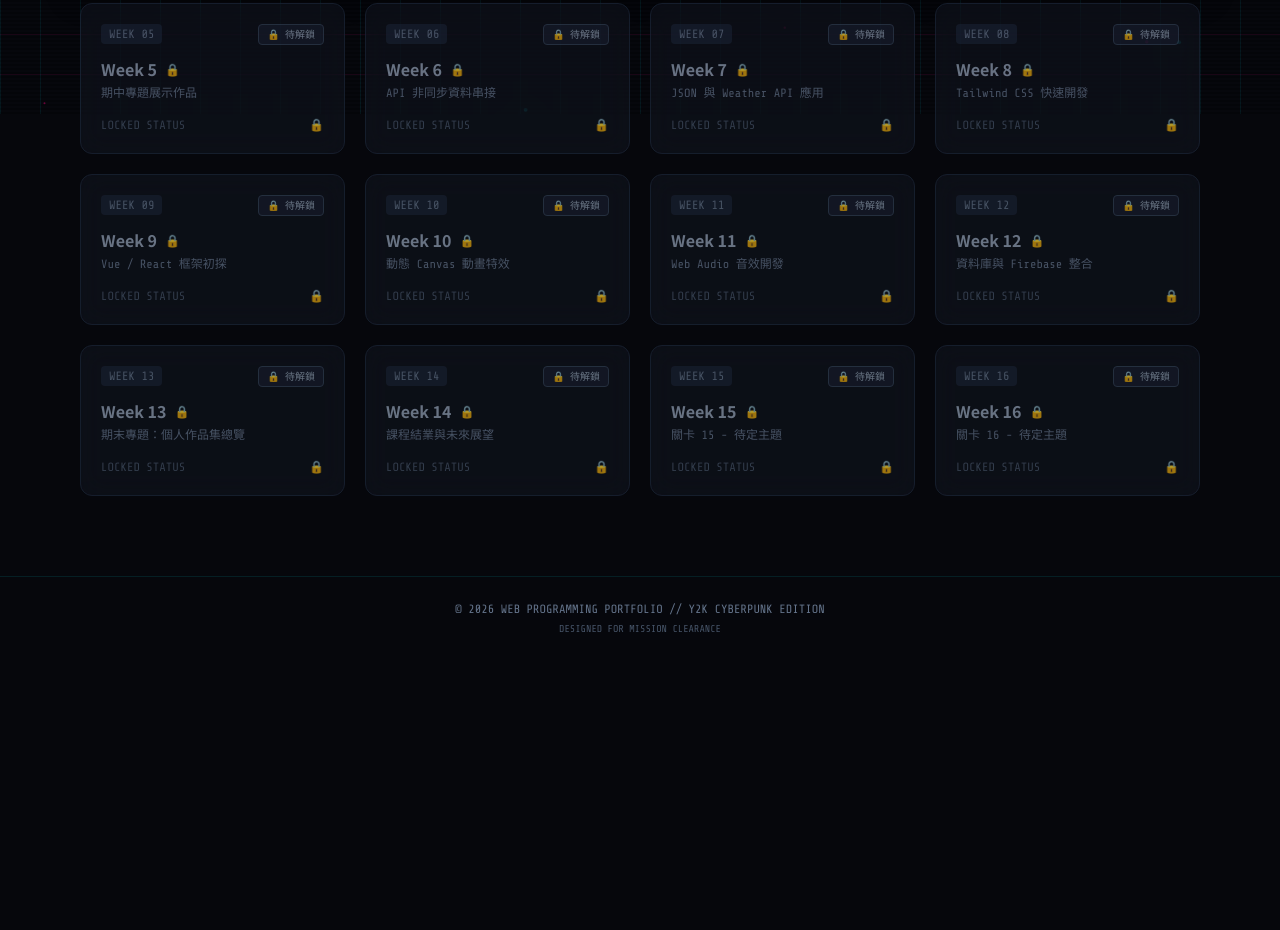
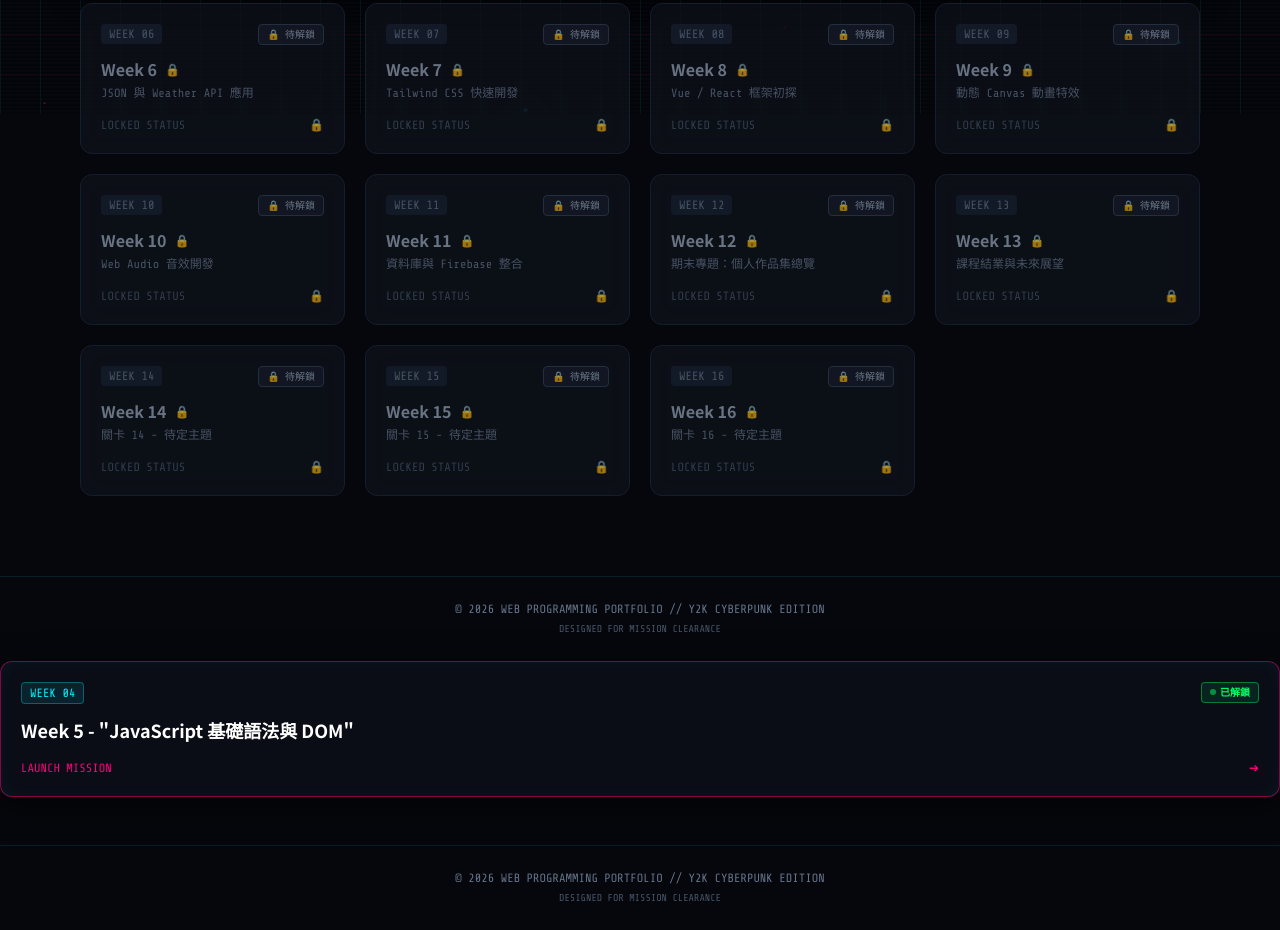
Before and after one commit to s26122165-cloud/10-12_Nhi, a plain HTML site: page index.html in a window 1280 px wide. Shown: the part 686-1616 px from the top of the page. Before the commit the page ends 1347 px from the top, so only its background shows below. Drawn offline with nearby package versions, Linux system fonts and the light colour scheme.

Commit message:
Update week number in locked buttons generation

```diff
--- a/index.html
+++ b/index.html
@@ -331,12 +331,45 @@
         <p class="text-[10px] text-slate-600 mt-1">DESIGNED FOR MISSION CLEARANCE</p>
     </footer>
 
+          <!-- BUTTON 5: UNLOCKED -->
+                <a href="w5/index.html" onmouseenter="playHoverSFX()" onclick="playClickSFX()" class="card-active glass-panel rounded-xl p-5 border border-cyber-magenta/50 block relative group">
+                    <div class="tech-corner tech-tl border-cyber-cyan"></div>
+                    <div class="tech-corner tech-tr border-cyber-cyan"></div>
+                    <div class="tech-corner tech-bl border-cyber-cyan"></div>
+                    <div class="tech-corner tech-br border-cyber-cyan"></div>
+
+                    <div class="flex justify-between items-start mb-3">
+                        <span class="font-mono text-xs text-cyber-cyan bg-cyber-cyan/10 px-2 py-0.5 rounded border border-cyber-cyan/30">WEEK 04</span>
+                        <span class="inline-flex items-center gap-1 font-mono text-[10px] text-cyber-green font-bold bg-cyber-green/10 px-2 py-0.5 rounded border border-cyber-green/40">
+                            <span class="w-1.5 h-1.5 rounded-full bg-cyber-green animate-pulse"></span> 已解鎖
+                        </span>
+                    </div>
+                    <h3 class="text-lg font-bold text-white group-hover:text-cyber-magenta transition font-sans mb-1">Week 5 - "JavaScript 基礎語法與 DOM"</h3>
+                    <p class="text-xs text-slate-400 font-mono mb-4"></p>
+                    <div class="flex items-center justify-between font-mono text-xs text-cyber-magenta group-hover:translate-x-1 transition">
+                        <span>LAUNCH MISSION</span>
+                        <span>➔</span>
+                    </div>
+                </a>
+
+                <!-- BUTTONS 5 to 16: LOCKED (Dynamically Generated via JS for Cleanliness) -->
+                <!-- JS will inject Week 5 to Week 16 locked buttons here -->
+
+            </div>
+        </section>
+    </main>
+
+    <footer class="relative z-20 py-6 border-t border-cyber-cyan/10 text-center font-mono text-xs text-slate-500 mt-12">
+        <p>© 2026 WEB PROGRAMMING PORTFOLIO // Y2K CYBERPUNK EDITION</p>
+        <p class="text-[10px] text-slate-600 mt-1">DESIGNED FOR MISSION CLEARANCE</p>
+    </footer>
+
+
     <script>
-        // --- 1. GENERATE LOCKED BUTTONS 5 TO 16 ---
+        // --- 1. GENERATE LOCKED BUTTONS 6 TO 16 ---
         const missionGrid = document.getElementById('missionGrid');
 
         const upcomingTitles = [
-            "JavaScript 基礎語法與 DOM",
             "Event 事件處理與互動",
             "期中專題展示作品",
             "API 非同步資料串接",
@@ -350,7 +383,7 @@
             "課程結業與未來展望"
         ];
 
-        for (let i = 5; i <= 16; i++) {
+        for (let i = 6; i <= 16; i++) {
             const titleIndex = i - 3;
             const weekNum = i < 10 ? `0${i}` : i;
             const titleText = upcomingTitles[titleIndex] || `關卡 ${i} - 待定主題`;
```
